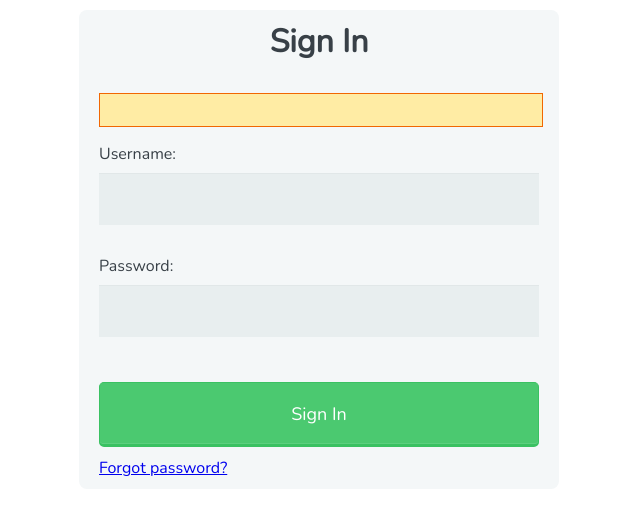
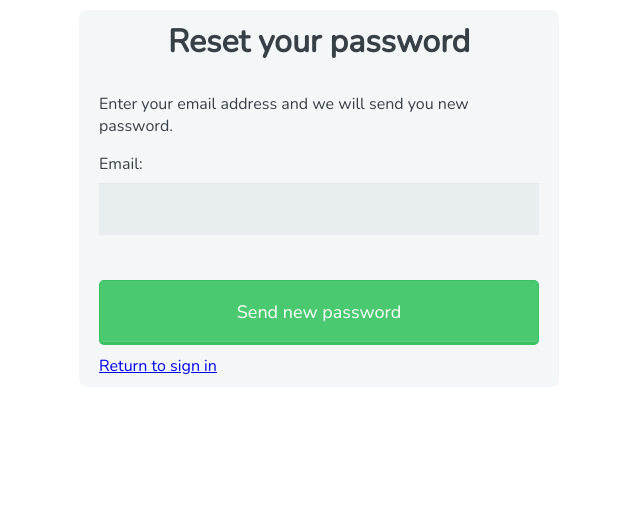
Before and after one commit to Navalag/camagru, a PHP site: page /inc/sign_in.php?forgot_pass=1 in a window 1280 px wide. Shown: the top 515 px of the page, without its empty margins (321-961 px from the left). Run offline with PHP 8.4, Linux system fonts and the light colour scheme.

Commit message:
implement forgot password feature

```diff
--- a/inc/functions/user_managment_func.php
+++ b/inc/functions/user_managment_func.php
@@ -26,24 +26,56 @@ function sendmail_template_1($email, $userid, $key) {
 	return (mail($to, $subject, $body, $header));
 }
 
-function show_errors($action) {
-	$error = false;
+function sendmail_template_2($email, $new_password) {
+	$to = $email;
+	$subject = "[Camagru] Please reset your password";
+	$body = "
+			We heard that you lost your Camagru password. Sorry about that!
 
-	if (!empty($action['result'])) {
-		$error = "<ul class=\"alert $action[result]\">"."\n";
-		if (is_array($action['text'])) {
-			//loop out each error
-			foreach ($action['text'] as $text) {
-				$error .= "<li><p>$text</p></li>"."\n";
-			}
-		} else {
-			//single error
-			$error .= "<li><p>$action[text]</p></li>";
-		}
-		$error .= "</ul>"."\n";
-	}
-	var_dump($error);
-	return $error;
+			But don't worry! Here is you new password that was randomly generated.
+
+			------------------------
+			Email: ".$email."
+			Password: ".$new_password."
+			------------------------
+
+			Thanks,
+			your friends at Camagru.
+			";
+	$body = wordwrap($body,70);
+
+	// Set preferences for Subject field
+	$subject_preferences = array(
+		"input-charset" => "utf-8",
+		"output-charset" => "utf-8",
+		"line-length" => 76,
+		"line-break-chars" => "\r\n"
+	);
+
+	// Set mail header
+	$header = "Content-type: text/html; charset=utf-8" . " \r\n";
+	$header .= "From: <noreply@camagru.com>" . "\r\n";
+	$header .= "MIME-Version: 1.0 \r\n";
+	$header .= "Content-Transfer-Encoding: 8bit \r\n";
+	$header .= "Date: ".date("r (T)")." \r\n";
+	$header .= iconv_mime_encode("Subject", $subject, $subject_preferences);
+
+	// Send mail
+	return (mail($to, $subject, $body, $header));
+}
+
+/*
+** Generate a random string, using a cryptographically secure
+** pseudorandom number generator (random_int)
+*/
+function random_str($length) {
+    $keyspace = '0123456789abcdefghijklmnopqrstuvwxyzABCDEFGHIJKLMNOPQRSTUVWXYZ';
+    $str = '';
+    $keyspaceLength = strlen($keyspace) - 1; //put the length -1 in cache
+    for ($i = 0; $i < $length; ++$i) {
+        $str .= $keyspace[random_int(0, $keyspaceLength)];
+    }
+    return $str;
 }
 
 function test_input($data) {
--- a/inc/sign_in.php
+++ b/inc/sign_in.php
@@ -3,9 +3,9 @@
 include("./../config/connect.php");
 include("./functions/user_managment_func.php");
 
-$nameErr = $passwordErr = "";
+$nameErr = $passwordErr = $emailErr = "";
 $finalMessage = "";
-$username = $password = "";
+$username = $password = $email = "";
 
 if($_SERVER["REQUEST_METHOD"] == "POST") {
 	/*
@@ -47,6 +47,46 @@ if($_SERVER["REQUEST_METHOD"] == "POST") {
 		}
 	}
 }
+/*
+** FORGOT PASSWORD SCRIPT
+*/
+if (isset($_POST['email'])) {
+	if (empty($_POST["email"])) {
+		$emailErr = "Can't find that email, sorry.";
+	} else {
+		$email = test_input($_POST['email']);
+		// check if email exists in database
+		$sql = $conn->prepare("SELECT * FROM `users`
+						WHERE `email` = '$email' LIMIT 1");
+		$sql->execute();
+		$check_email = $sql->setFetchMode(PDO::FETCH_ASSOC);
+		$check_email = $sql->fetchAll();
+		if (empty($check_email)) {
+			$emailErr = "Can't find that email, sorry.";
+		}
+	}
+	$new_password = random_str(10);
+	$hash_new_password = md5($new_password);
+	/*
+	** SEND EMAIL
+	*/
+	if (empty($emailErr)) {
+		if (sendmail_template_2($email, $new_password)) {
+			try {
+				$sql = "UPDATE `users` SET `password` = '$hash_new_password'
+						WHERE `email` = '$email' LIMIT 1";
+				$conn->exec($sql);
+				}
+			catch (PDOException $e)
+				{
+				$finalMessage = 'Database fail. Reason: ' . $e->getMessage();
+				}
+			$finalMessage = "Check your email for new password. If it doesn’t appear within a few minutes, check your spam folder.";
+		} else {
+			$finalMessage = "Error: Could not send email";
+		}
+	}
+}
 
 $conn = null;
 
@@ -66,6 +106,34 @@ $conn = null;
 
 		<form action="<?php echo htmlspecialchars($_SERVER["PHP_SELF"]);?>" method="post">
 
+			<?php if (isset($_GET['forgot_pass']) || isset($_POST['email'])) { ?>
+
+			<h1>Reset your password</h1>
+
+			<p>Enter your email address and we will send you new password.</p>
+			<label for="mail">Email:</label>
+			<input type="email" id="mail" name="email">
+
+			<p class="message" style="
+				<?php
+				if (empty($emailErr) && empty($finalMessage)){
+					echo "display: none;";
+				}
+				?>">
+				<?php
+				if (!empty($emailErr)){
+					echo $emailErr;
+				} else {
+					echo $finalMessage;
+				}
+				?>
+			</p>
+
+			<button type="submit">Send new password</button>
+			<a href="sign_in.php">Return to sign in</a>
+
+			<?php } else { ?>
+
 			<h1>Sign In</h1>
 
 			<p class="message"><?php echo $finalMessage;?></p>
@@ -77,7 +145,9 @@ $conn = null;
 			<input type="password" id="password" name="password">
 
 			<button type="submit">Sign In</button>
-			<a href="forgot_password.php">Forgot password?</a>
+			<a href="sign_in.php?forgot_pass=1">Forgot password?</a>
+
+			<?php } ?>
 
 		</form>
 
--- a/inc/user_managment/forgot_password.php
+++ /dev/null
@@ -1,5 +0,0 @@
-<?php
-
-
-
-?>
```
